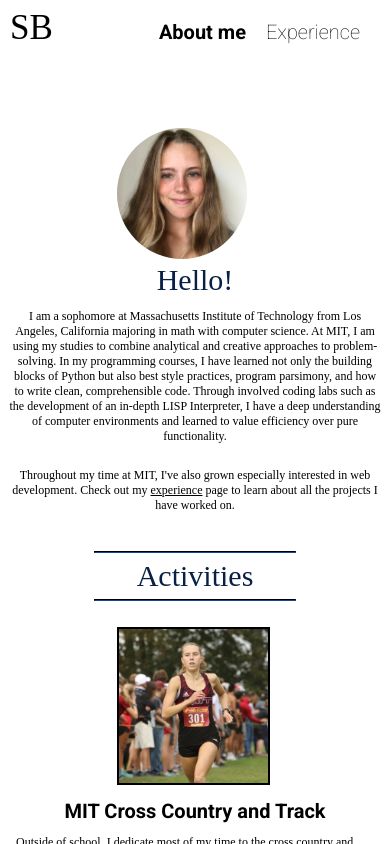
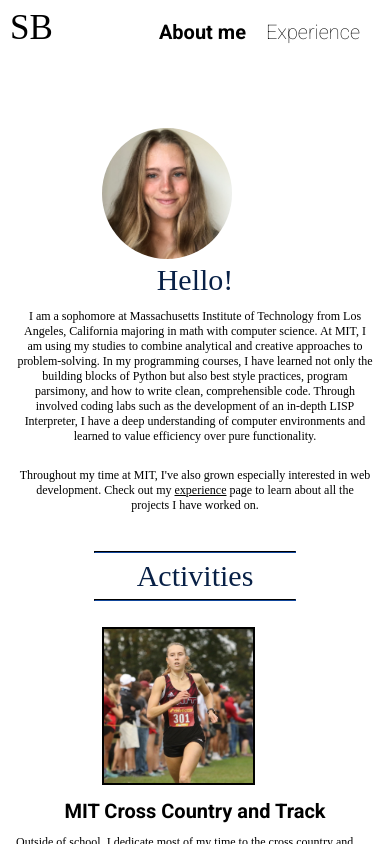
Before and after one commit to SarahBentley/SarahBentley-site, a React (Create React App) app: page /#/ in a window 390 px wide. Both pictures are taken after a click on the item "About me". Shown: the top 844 px of the page. Built offline with nearby package versions, Linux system fonts and the light colour scheme; a web font is replaced by a local one.

Commit message:
fixing responsive glitches

```diff
--- a/src/Components/About.css
+++ b/src/Components/About.css
@@ -85,6 +85,12 @@
         padding-bottom: 20px;
     }
 
+    .img-container {
+        padding-left: 0px;
+        flex-basis: 50%;
+        justify-content: center;
+    }
+
     .AboutSection {
         margin: 0px;
         display: flex;
@@ -97,7 +103,8 @@
         display: flex;
         justify-content: center;
         flex-direction: column;
-        padding-right: 0px;
+        padding-right: 8px;
+        padding-left: 8px;
         flex-basis: 100%;
     }
 
@@ -111,5 +118,14 @@
         padding-right: 8px;
     }
 
+    .surfing-img {
+        width: 100%;
+        height: auto;
+        align-self: center;
+        margin: 30px;
+        border: 2px solid black;
+    }
+
+
 
 }
--- a/src/Components/NavBar.css
+++ b/src/Components/NavBar.css
@@ -61,3 +61,24 @@
     opacity: 1.4;
     font-weight: bold;
   }
+
+
+@media only screen and (max-width: 800px) {
+  .new {
+    opacity: 0;
+    color: var(--navy);
+    font-size: 35px;
+  }
+
+  .old, .new {
+      transition: opacity 0.5s ease-in-out;
+  }
+
+  .wrap:hover .old {
+      opacity: 1;
+  }
+  .wrap:hover .new {
+      opacity: 0;
+  }
+
+}
```
